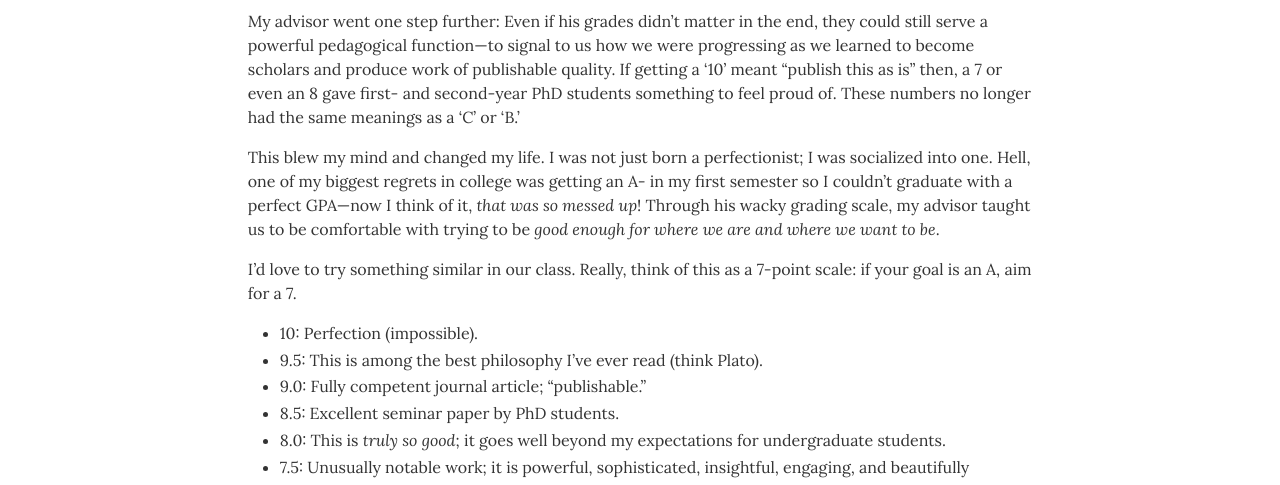
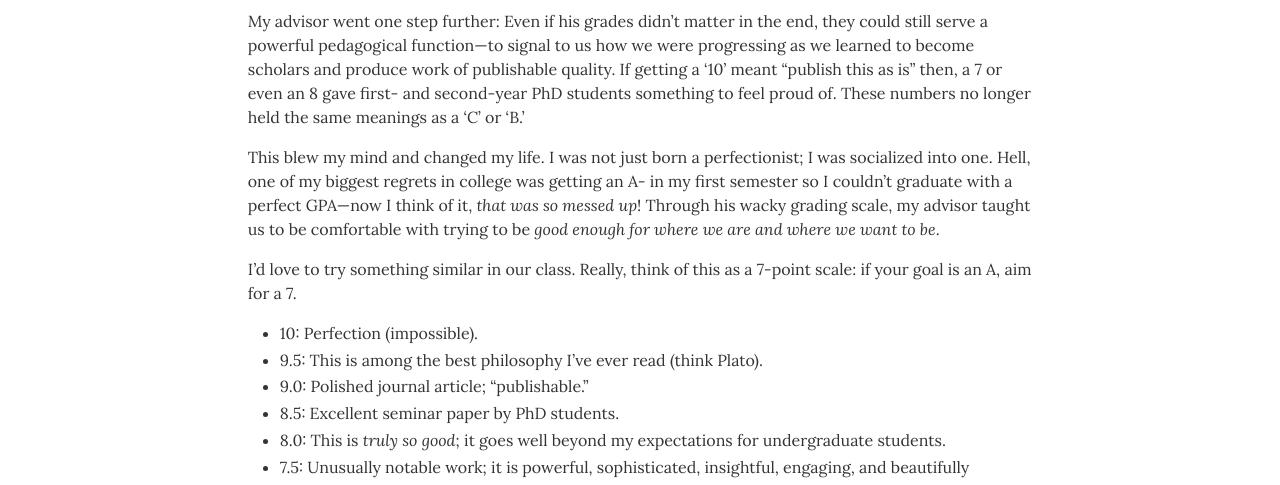
Before and after one commit to dingherself/love-gender-sex, a Jekyll site: the page built from handouts/_posts/2026-01-15-grade-scale.md, in a window 1280 px wide. Shown: the part 413-898 px from the top of the page. Built offline with Jekyll 4.4.1, drawn with Linux system fonts in a browser that asks for light colours.

Commit message:
word choice

```diff
--- a/handouts/_posts/2026-01-15-grade-scale.md
+++ b/handouts/_posts/2026-01-15-grade-scale.md
@@ -9,7 +9,7 @@ One of the best times I had in grad school was a seminar taught by my doctoral a
 
 At Arizona, the grades we got on assignments already didn’t matter, if they were graded at all. Faculty told us early on that experimenting—and failing in so doing—*was* learning for graduate students; to encourage this, they made it a departmental norm to give all of us A’s unless something was seriously awry.
 
-My advisor went one step further: Even if his grades didn’t matter in the end, they could still serve a powerful pedagogical function—to signal to us how we were progressing as we learned to become scholars and produce work of publishable quality. If getting a ‘10’ meant “publish this as is” then, a 7 or even an 8 gave first- and second-year PhD students something to feel proud of. These numbers no longer had the same meanings as a ‘C’ or ‘B.’
+My advisor went one step further: Even if his grades didn’t matter in the end, they could still serve a powerful pedagogical function—to signal to us how we were progressing as we learned to become scholars and produce work of publishable quality. If getting a ‘10’ meant “publish this as is” then, a 7 or even an 8 gave first- and second-year PhD students something to feel proud of. These numbers no longer held the same meanings as a ‘C’ or ‘B.’
 
 This blew my mind and changed my life. I was not just born a perfectionist; I was socialized into one. Hell, one of my biggest regrets in college was getting an A- in my first semester so I couldn’t graduate with a perfect GPA—now I think of it, *that was so messed up*! Through his wacky grading scale, my advisor taught us to be comfortable with trying to be *good enough for where we are and where we want to be*.
 
@@ -17,7 +17,7 @@ I’d love to try something similar in our class. Really, think of this as a 7-p
 
 - 10: Perfection (impossible).
 - 9.5: This is among the best philosophy I’ve ever read (think Plato).
-- 9.0: Fully competent journal article; “publishable.”
+- 9.0: Polished journal article; “publishable.”
 - 8.5: Excellent seminar paper by PhD students.
 - 8.0: This is *truly so good*; it goes well beyond my expectations for undergraduate students.
 - 7.5: Unusually notable work; it is powerful, sophisticated, insightful, engaging, and beautifully executed.
```
